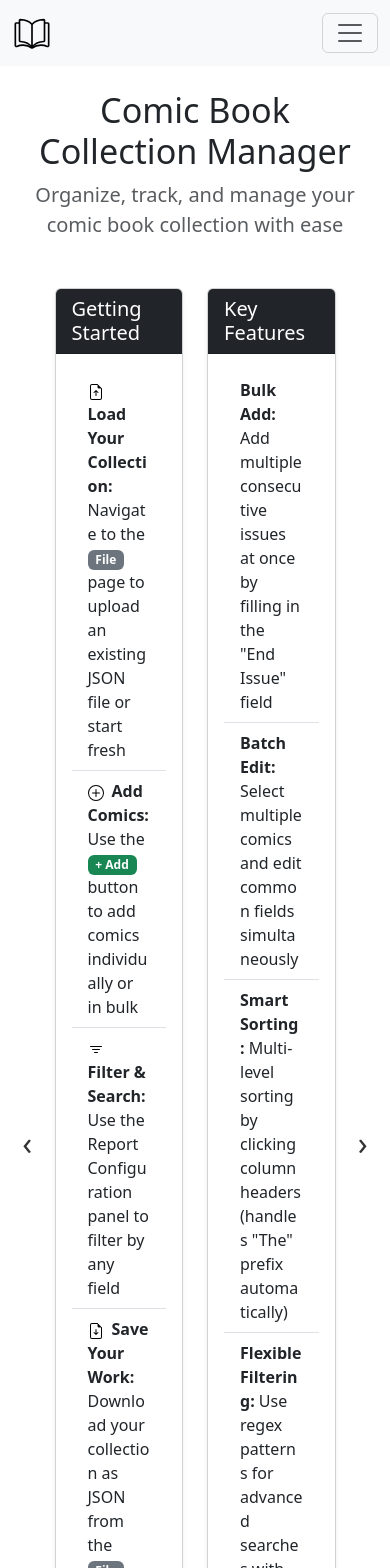
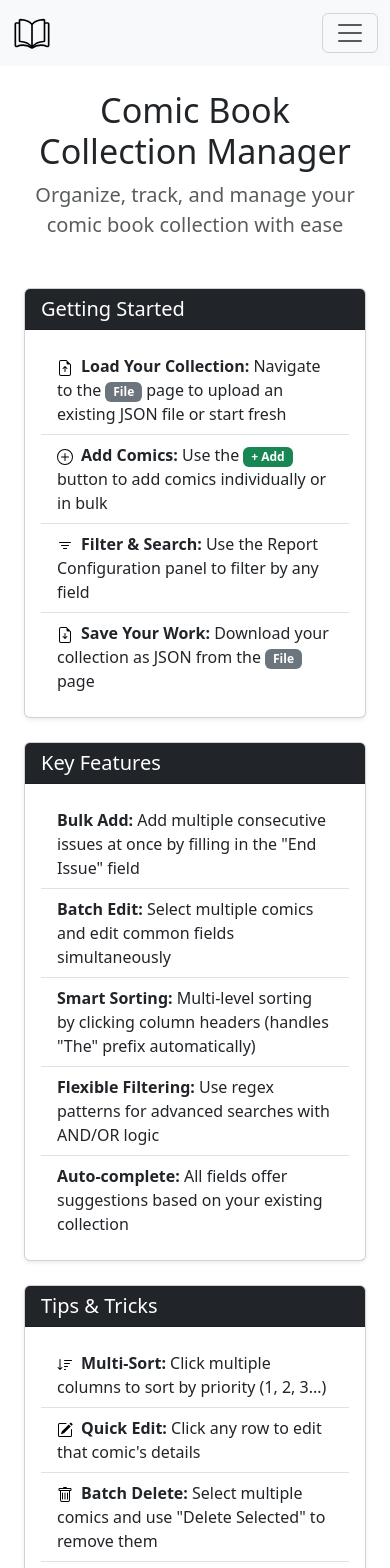
Before and after one commit to seickhoff/comics, a React (Vite) app: page / in a window 390 px wide. Shown: the top 1568 px of the page. Built offline with nearby package versions, Linux system fonts and the light colour scheme.

Commit message:
mobile for home page

```diff
--- a/src/components/TableReport.tsx
+++ b/src/components/TableReport.tsx
@@ -85,7 +85,7 @@ export const TableReport = ({ tableId }: TableReportProps) => {
 
   return (
     <>
-      <Table striped bordered hover responsive>
+      <Table striped bordered hover responsive style={{ fontSize: "0.875rem" }}>
         <thead>
           <tr>
             <th
--- a/src/hooks/useTableSorting.ts
+++ b/src/hooks/useTableSorting.ts
@@ -17,8 +17,8 @@ export function useTableSorting({ tableId, data, tableSortConfig, setTableSortCo
 
   // Persist sort config to context
   useEffect(() => {
-    setTableSortConfig({ ...tableSortConfig, [tableId]: sortConfig });
-  }, [sortConfig, tableId, tableSortConfig, setTableSortConfig]);
+    setTableSortConfig((prev) => ({ ...prev, [tableId]: sortConfig }));
+  }, [sortConfig, tableId, setTableSortConfig]);
 
   const toggleSort = (key: keyof ComicBook) => {
     setSortConfig((prev) => {
--- a/src/pages/Home.tsx
+++ b/src/pages/Home.tsx
@@ -223,8 +223,8 @@ export function Home() {
         )}
       </div>
 
-      <Row className="g-4">
-        {/* Carousel for all cards - two at a time, advancing one at a time */}
+      {/* Desktop: Carousel with two cards side-by-side */}
+      <Row className="g-4 d-none d-md-block">
         <Col md={12}>
           <Row className="align-items-stretch">
             {/* Left arrow in column 1 - entire column is clickable */}
@@ -313,6 +313,33 @@ export function Home() {
           </Row>
         </Col>
       </Row>
+
+      {/* Mobile: Stacked cards */}
+      <Row className="g-4 d-md-none">
+        {allCards.map((card, index) => (
+          <Col xs={12} key={index}>
+            <Card className="shadow-sm">
+              <Card.Header className="bg-dark text-white">
+                <h5 className="mb-0">{card.title}</h5>
+              </Card.Header>
+              <Card.Body>
+                {card.content ? (
+                  card.content
+                ) : (
+                  <ListGroup variant="flush">
+                    {card.items?.map((item, itemIndex) => (
+                      <ListGroup.Item key={itemIndex}>
+                        {item.icon}
+                        {item.text}
+                      </ListGroup.Item>
+                    ))}
+                  </ListGroup>
+                )}
+              </Card.Body>
+            </Card>
+          </Col>
+        ))}
+      </Row>
     </Container>
   );
 }
```
